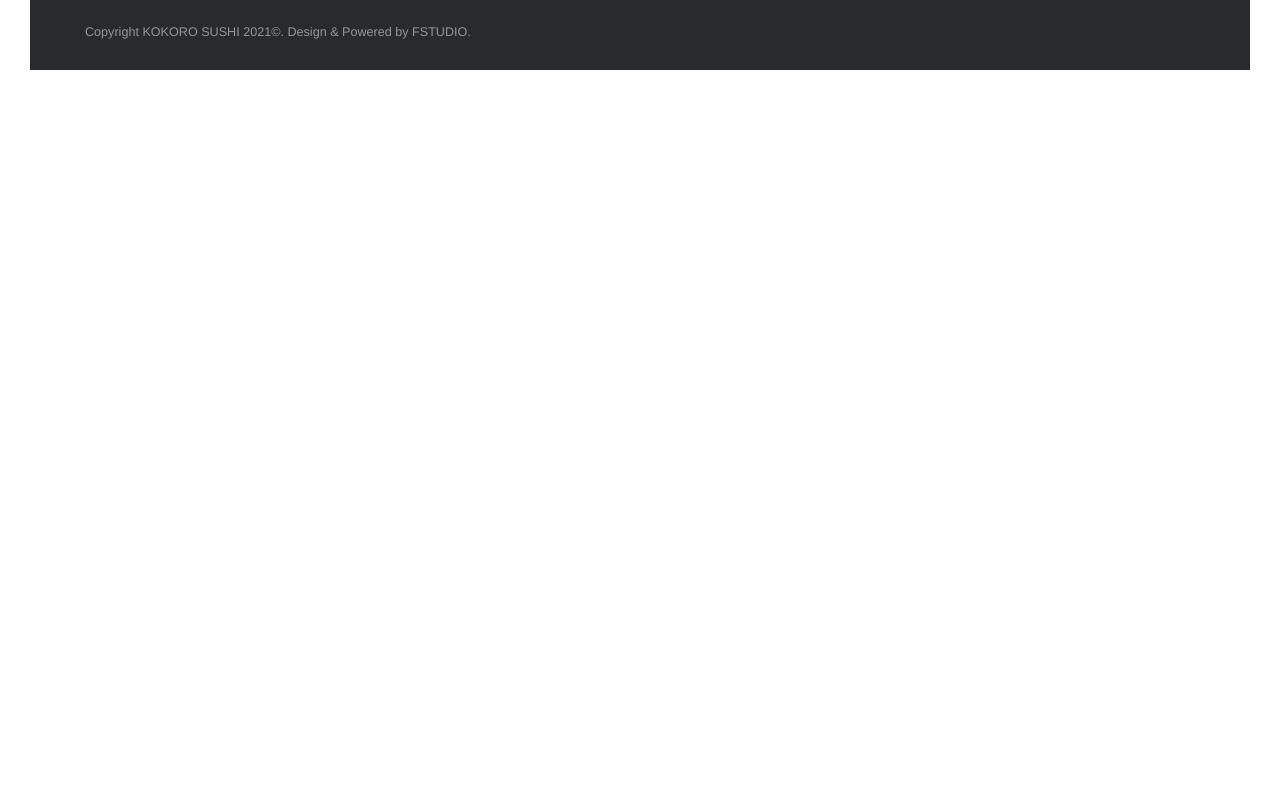
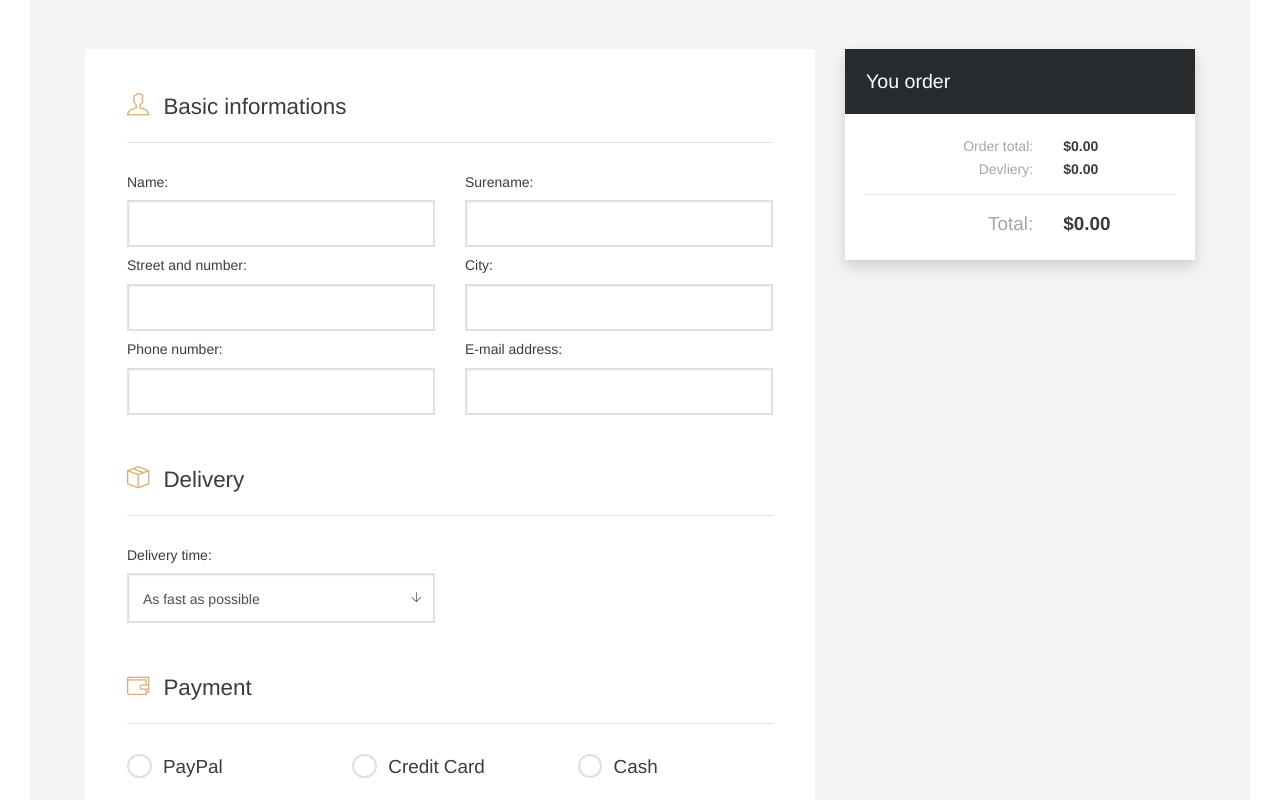
Before and after one commit to FANG-NZ/www.ffmenu.co.nz, a React (Create React App) app: page /checkout in a window 1280 px wide. Shown: the part 340-1140 px from the top of the page. Before the commit the page ends 800 px from the top, so only its background shows below. Built offline with nearby package versions, Linux system fonts and the light colour scheme.

Commit message:
start working on add body class name

```diff
--- a/src/components/mealpopup.jsx
+++ b/src/components/mealpopup.jsx
@@ -209,7 +209,7 @@ export default class MealPopup extends Component{
                                     (value) => {
                                         return <MealPriceBlock
                                                     key={value.id}
-                                                    isSlected={(_data.price_id == value.id)?true:false}
+                                                    isSlected={(Number.parseInt(_data.price_id) === value.id)?true:false}
                                                     price={value}
                                                     onPriceClicked={(e, object) => this.onPriceSlected(e, object)}
                                                 />
--- a/src/main.jsx
+++ b/src/main.jsx
@@ -1,8 +1,8 @@
-import React, { Component } from 'react';
+import React, {useEffect} from 'react';
 
 import Header from './pages/header';
 import Footer from './pages/footer'
-import { Route, Switch, useLocation } from 'react-router-dom';
+import { Route, Switch, useLocation} from 'react-router-dom';
 
 import CartContext, {CartProvider} from './tools/cartcontext';
 import {FFMenuContextProvider} from './tools/ffmenucontext';
@@ -111,20 +111,30 @@ const data = [
  * Create switch routes block
  */
 const SwitchRouteBlock = () => {
-    //using cart context
-    const _cartContext = React.useContext(CartContext);
 
-    //using location
-    let _location = useLocation();
+    let _location = useLocation(),
+        _className = "";
 
-    React.useEffect(()=>{
-        //console.log(_location);
-        if(_location.pathname === "/checkout"){
-            _cartContext.disableShowCartPanel();
-        }else{
-            _cartContext.enableShowCartPanel();
+    useEffect(()=>{
+
+        if(_className)
+            document.body.classList.remove(_className);
+
+        switch (_location.pathname) {
+            case "/":
+                _className = "home-page";
+                break;
+
+            case "/checkout":
+                _className = "checkout-page";
+                break;
+
+            default:
+                break;
         }
-    });
+        document.body.classList.add(_className);
+
+    })
 
     return(
         <Switch>
@@ -138,14 +148,12 @@ const SwitchRouteBlock = () => {
     )
 }
 
-
-
+/**
+ * defien the main component
+ */
 const Main = () => {
-
     //define the meal popup ref
     const _mealpopupRef = React.createRef();
-
-
 
     return (
         <FFMenuContextProvider mealPopupRef={_mealpopupRef}>
--- a/src/pages/checkoutpage.jsx
+++ b/src/pages/checkoutpage.jsx
@@ -1,20 +1,64 @@
-import React, {Component} from 'react';
+import React, {useEffect, useContext} from 'react';
 import {StickyContainer, Sticky} from 'react-sticky-17';
 
 import CartContext from '../tools/cartcontext';
 import bannerImage from '../images/checkoutpage-bg.jpg'
 import '../scss/checkoutpage.scss';
 
-export default class CheckoutPage extends Component{
+
+/**
+ * defien the cart item block
+ */
+const CartItemBlock = (props)=>{
+    const _meal = props.meal,
+          _cartInfo = props.cartInfo;
+
+    return(
+        <tr key={_cartInfo.mid}>
+            <td className="title">
+                <span className="name">
+                    <a href="#product-modal">{_meal.name}</a>
+                </span>
+                <span className="caption text-muted">{_cartInfo.unit}</span>
+            </td>
+            <td className="price">${_cartInfo.price.toFixed(2)}</td>
+            <td className="actions">
+                <a href="#product-modal" className="action-icon">
+                    <i className="ti ti-pencil"></i>
+                </a>
+                <a href="#" className="action-icon">
+                    <i className="ti ti-close"></i>
+                </a>
+            </td>
+        </tr>
+    )
+}
 
 
-    render(){
-        return(
-            <CartContext.Consumer>
-                {(cartcontext) => {
+/**
+ * define the Checkout Page
+ */
+const CheckoutPage = () =>{
+    const _cartcontext = useContext(CartContext);
+
+    //defien the useEffect HOOKS
+    useEffect(()=>{
+
+        //To call disable cart panel
+        _cartcontext.disableShowCartPanel();
+
+        //defien the cleanup function
+        return function cleanup(){
+            //To enable cart panel
+            _cartcontext.enableShowCartPanel();
+        }
+
+    })
+
 
     return(
         <>
+        {/** SATRT page title */}
         <div className="page-title bg-dark dark">
             <div className="bg-image bg-parallax">
                 <img src={bannerImage} alt="banner bg" />
@@ -28,10 +72,131 @@ export default class CheckoutPage extends Component{
                 </div>
             </div>
         </div>
+
+        {/** START page content */}
+        <section className="section bg-light">
+
+            <div className="container">
+                <div className="row">
+
+                    {/** START left panel */}
+                    <div className="col-xl-4 col-lg-5">
+                        <div className="cart-details shadow bg-white stick-to-content mb-4">
+                            <div className="bg-dark dark p-4">
+                                <h5 className="mb-0">You order</h5>
+                            </div>
+
+                            <table className="cart-table">
+                                <tbody>
+
+                                {_cartcontext.items.map(
+                                    (value) => {
+                                        return <CartItemBlock meal={value.meal} cartInfo={value.cart_item} />
+                                    }
+                                )}
+
+                                </tbody>
+                            </table>
+
+                            <div class="cart-summary">
+                                <div class="row">
+                                    <div class="col-7 text-right text-muted">Order total:</div>
+                                    <div class="col-5"><strong>$<span class="cart-products-total">0.00</span></strong></div>
+                                </div>
+                                <div class="row">
+                                    <div class="col-7 text-right text-muted">Devliery:</div>
+                                    <div class="col-5"><strong>$<span class="cart-delivery">0.00</span></strong></div>
+                                </div>
+                                <hr class="hr-sm" />
+                                <div class="row text-lg">
+                                    <div class="col-7 text-right text-muted">Total:</div>
+                                    <div class="col-5"><strong>$<span class="cart-total">0.00</span></strong></div>
+                                </div>
+                            </div>
+                            <div class="cart-empty">
+                                <i class="ti ti-shopping-cart"></i>
+                                <p>Your cart is empty...</p>
+                            </div>
+                        </div>
+                    </div>
+                    <div class="col-xl-8 col-lg-7 order-lg-first">
+                        <div class="bg-white p-4 p-md-5 mb-4">
+                            <h4 class="border-bottom pb-4"><i class="ti ti-user mr-3 text-primary"></i>Basic informations</h4>
+                            <div class="row mb-5">
+                                <div class="form-group col-sm-6">
+                                    <label>Name:</label>
+                                    <input type="text" class="form-control" />
+                                </div>
+                                <div class="form-group col-sm-6">
+                                    <label>Surename:</label>
+                                    <input type="text" class="form-control" />
+                                </div>
+                                <div class="form-group col-sm-6">
+                                    <label>Street and number:</label>
+                                    <input type="text" class="form-control" />
+                                </div>
+                                <div class="form-group col-sm-6">
+                                    <label>City:</label>
+                                    <input type="text" class="form-control" />
+                                </div>
+                                <div class="form-group col-sm-6">
+                                    <label>Phone number:</label>
+                                    <input type="text" class="form-control" />
+                                </div>
+                                <div class="form-group col-sm-6">
+                                    <label>E-mail address:</label>
+                                    <input type="email" class="form-control" />
+                                </div>
+                            </div>
+
+                            <h4 class="border-bottom pb-4"><i class="ti ti-package mr-3 text-primary"></i>Delivery</h4>
+                            <div class="row mb-5">
+                                <div class="form-group col-sm-6">
+                                    <label>Delivery time:</label>
+                                    <div class="select-container">
+                                        <select class="form-control">
+                                            <option>As fast as possible</option>
+                                            <option>In one hour</option>
+                                            <option>In two hours</option>
+                                        </select>
+                                    </div>
+                                </div>
+                            </div>
+
+                            <h4 class="border-bottom pb-4"><i class="ti ti-wallet mr-3 text-primary"></i>Payment</h4>
+                            <div class="row text-lg">
+                                <div class="col-md-4 col-sm-6 form-group">
+                                    <label class="custom-control custom-radio">
+                                        <input type="radio" name="payment_type" class="custom-control-input" />
+                                        <span class="custom-control-indicator"></span>
+                                        <span class="custom-control-description">PayPal</span>
+                                    </label>
+                                </div>
+                                <div class="col-md-4 col-sm-6 form-group">
+                                    <label class="custom-control custom-radio">
+                                        <input type="radio" name="payment_type" class="custom-control-input" />
+                                        <span class="custom-control-indicator"></span>
+                                        <span class="custom-control-description">Credit Card</span>
+                                    </label>
+                                </div>
+                                <div class="col-md-4 col-sm-6 form-group">
+                                    <label class="custom-control custom-radio">
+                                        <input type="radio" name="payment_type" class="custom-control-input" />
+                                        <span class="custom-control-indicator"></span>
+                                        <span class="custom-control-description">Cash</span>
+                                    </label>
+                                </div>
+                            </div>
+                        </div>
+                        <div class="text-center">
+                            <button class="btn btn-primary btn-lg"><span>Order now!</span></button>
+                        </div>
+                    </div>
+                </div>
+            </div>
+</section>
         </>
     )
-                }}
-            </CartContext.Consumer>
-        )
 }
-}
+
+export default CheckoutPage;
--- a/src/pages/header.jsx
+++ b/src/pages/header.jsx
@@ -144,7 +144,7 @@ class Header extends React.Component{
                         <header id="header-mobile" className="light">
                             <div className="module module-nav-toggle">
                                 <a href="#open-leftpanel" id="nav-toggle"
-                                    onClick={ (e)=> {
+                                    onClick={(e)=> {
                                         e.preventDefault();
                                         this.handleOpenMobilePanelClicked(ffmenucontext)
                                     }}
@@ -160,7 +160,7 @@ class Header extends React.Component{
                                 <h5>KOKORO SUSHI</h5>
                             </div>
 
-                            <a href="#" className="module module-cart"
+                            <a href="#open-cartpanel" className="module module-cart"
                                 onClick={(e)=> {
                                     e.preventDefault();
                                     this.handleOpenCartClicked(ffmenucontext)
@@ -192,13 +192,13 @@ class Header extends React.Component{
 
                             <div className="module module-social">
                                 <h6 className="text-sm mb-3">Follow Us!</h6>
-                                <a href="#" className="icon icon-social icon-circle icon-sm icon-facebook">
+                                <a href="#facebook" className="icon icon-social icon-circle icon-sm icon-facebook">
                                     <i className="fa fa-facebook"></i>
                                 </a>
-                                <a href="#" className="icon icon-social icon-circle icon-sm icon-google">
+                                <a href="#google" className="icon icon-social icon-circle icon-sm icon-google">
                                     <i className="fa fa-google"></i>
                                 </a>
-                                <a href="#" className="icon icon-social icon-circle icon-sm icon-twitter">
+                                <a href="#twitter" className="icon icon-social icon-circle icon-sm icon-twitter">
                                     <i className="fa fa-twitter"></i>
                                 </a>
                             </div>
--- a/src/scss/checkoutpage.scss
+++ b/src/scss/checkoutpage.scss
@@ -7,3 +7,12 @@
         display: block !important;
     }
 }
+
+
+.cart-table{
+
+    .title{
+        background-color: red;
+    }
+
+}
```
Lines whose indentation alone changed are shown as unchanged.
